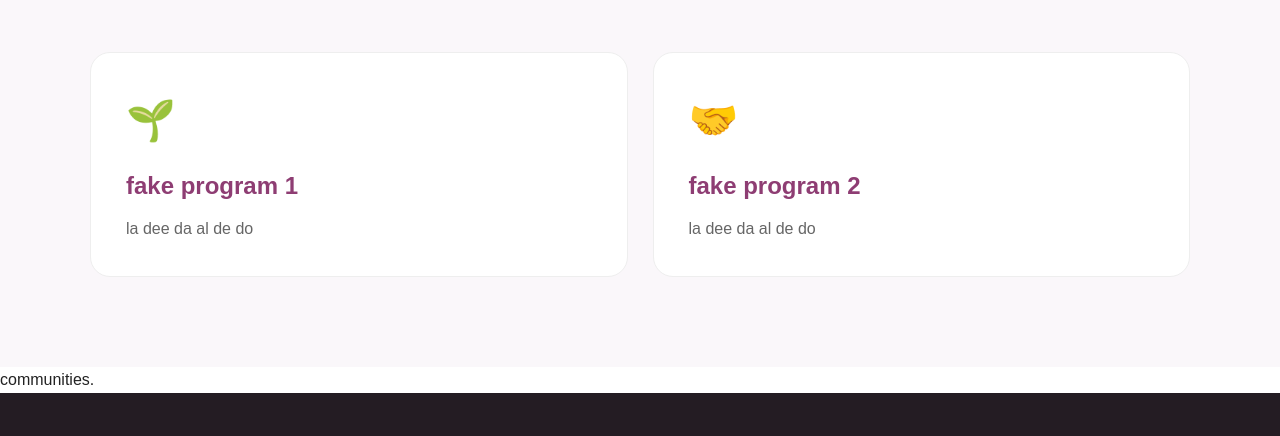
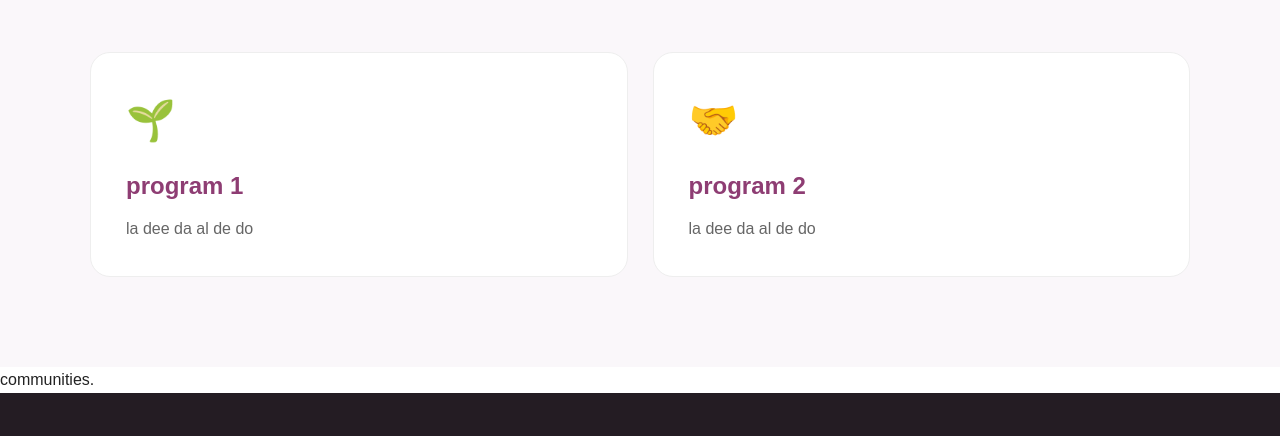
Before and after one commit to sharvanit/girlsleadnow, a plain HTML site: page events.html in a window 1280 px wide. Shown: the part 1393-1829 px from the top of the page. Drawn offline with Linux system fonts and the light colour scheme.

Commit message:
Add files via upload

```diff
--- a/events.html
+++ b/events.html
@@ -451,7 +451,7 @@
                 </div>
 
                 <h3>
-                    fake program 1
+                    program 1
                 </h3>
 
                 <p>
@@ -470,7 +470,7 @@
                 </div>
 
                 <h3>
-                    fake program 2
+                    program 2
                 </h3>
 
                 <p>
```
